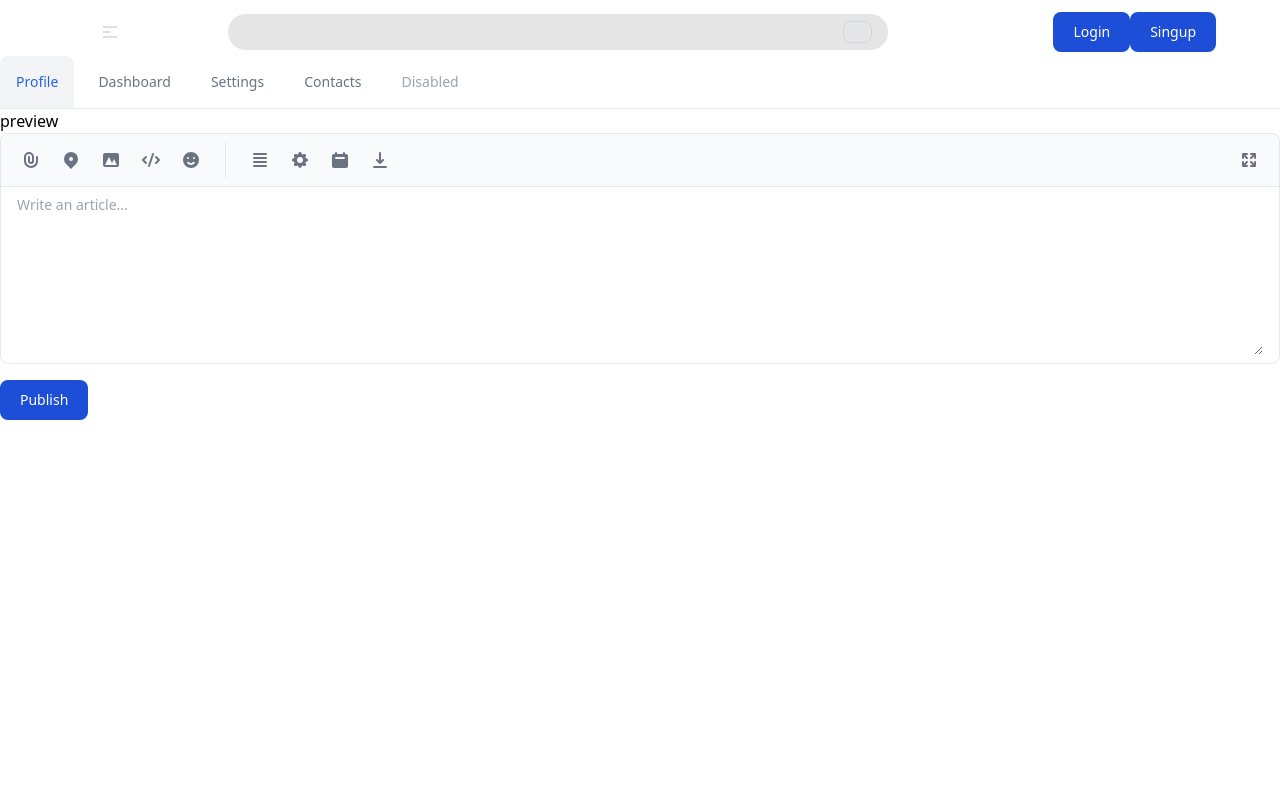
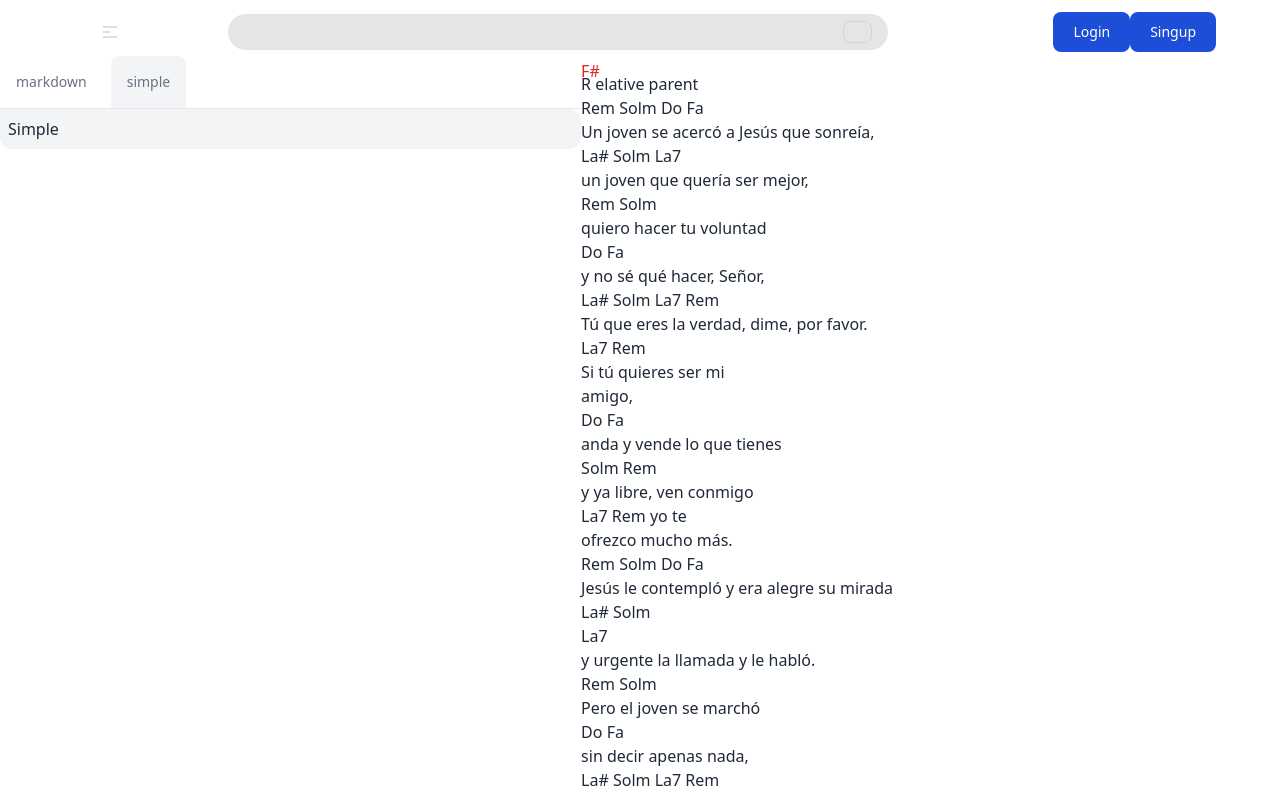
Before and after one commit to jesusmaherrera/songbook-nuxt, a Nuxt app: page / in a window 1280 px wide. Shown: the top 796 px of the page. Built offline with nearby package versions, Linux system fonts and the light colour scheme.

Commit message:
Start with design lyrics preview

```diff
--- a/components/Base/TabContainer.vue
+++ b/components/Base/TabContainer.vue
@@ -1,15 +1,7 @@
-<script setup lang="ts">
-defineProps({
-  name: {
-    type: String,
-    required: true,
-  },
-});
-const selected = inject("selected");
-</script>
+<script setup lang="ts"></script>
 
 <template>
-  <div v-if="selected === name">
+  <div class="bg-gray-100 text-gray-800 p-2 rounded-b-xl rounded-tr-xl">
     <slot />
   </div>
 </template>
--- a/components/Base/TabContainers.vue
+++ b/components/Base/TabContainers.vue
@@ -2,12 +2,8 @@
 interface Props {
   modelValue: string;
 }
-const props = defineProps<Props>();
-provide("selected", props.modelValue);
 </script>
 
 <template>
-  <div>
-    <slot />
-  </div>
+  <slot />
 </template>
--- a/components/Base/TabPanel.vue
+++ b/components/Base/TabPanel.vue
@@ -1,40 +1,26 @@
+<script setup lang="ts">
+interface Props {
+  modelValue: string;
+  options: string[];
+}
+defineProps<Props>();
+const emit = defineEmits(["update:modelValue"]);
+function submitClick(value) {
+  emit("update:modelValue", value);
+}
+</script>
 <template>
   <ul
     class="flex flex-wrap text-sm font-medium text-center text-gray-500 border-b border-gray-200 dark:border-gray-700 dark:text-gray-400"
   >
-    <li class="mr-2">
+    <li class="mr-2" v-for="option in options" :key="option">
       <a
         href="#"
         aria-current="page"
-        class="inline-block p-4 text-blue-600 bg-gray-100 rounded-t-lg active dark:bg-gray-800 dark:text-blue-500"
-        >Profile</a
-      >
-    </li>
-    <li class="mr-2">
-      <a
-        href="#"
-        class="inline-block p-4 rounded-t-lg hover:text-gray-600 hover:bg-gray-50 dark:hover:bg-gray-800 dark:hover:text-gray-300"
-        >Dashboard</a
-      >
-    </li>
-    <li class="mr-2">
-      <a
-        href="#"
-        class="inline-block p-4 rounded-t-lg hover:text-gray-600 hover:bg-gray-50 dark:hover:bg-gray-800 dark:hover:text-gray-300"
-        >Settings</a
-      >
-    </li>
-    <li class="mr-2">
-      <a
-        href="#"
-        class="inline-block p-4 rounded-t-lg hover:text-gray-600 hover:bg-gray-50 dark:hover:bg-gray-800 dark:hover:text-gray-300"
-        >Contacts</a
-      >
-    </li>
-    <li>
-      <a
-        class="inline-block p-4 text-gray-400 rounded-t-lg cursor-not-allowed dark:text-gray-500"
-        >Disabled</a
+        @click.prevent="submitClick(option)"
+        class="inline-block p-4 rounded-t-lg active dark:bg-gray-800 dark:text-blue-500"
+        :class="{ 'bg-gray-100': option === modelValue }"
+        >{{ option }}</a
       >
     </li>
   </ul>
--- a/components/Song/Form.vue
+++ b/components/Song/Form.vue
@@ -1,16 +1,26 @@
 <script setup lang="ts">
 import type { Ref } from "vue";
-const tab: Ref<string> = ref("preview");
+const tab: Ref<string> = ref("simple");
+const tabs: string[] = ref(["markdown", "simple"]);
 </script>
+
 <template>
+  <div class="flex">
+    <div class="grow">
+      <BaseTabPanel v-model="tab" :options="tabs" />
+      <BaseTabContainers v-model="tab">
+        <BaseTabContainer v-if="tab === 'markdown'">
+          <BaseEditBox />
+        </BaseTabContainer>
+        <BaseTabContainer v-if="tab === 'simple'"> Simple </BaseTabContainer>
+      </BaseTabContainers>
+    </div>
+    <div class="grow w-70">
+      <SongViewer />
+    </div>
+  </div>
   <div>
-    <BaseTabPanel />
-    <BaseTabContainers v-model="tab">
-      <BaseTabContainer name="markdown"> markdown </BaseTabContainer>
-      <BaseTabContainer name="preview"> preview </BaseTabContainer>
-    </BaseTabContainers>
-    <form>
-      <BaseEditBox />
+    <form class="mt-2">
       <BaseButton label="Publish" />
     </form>
   </div>
--- /dev/null
+++ b/components/SongViewer.vue
@@ -0,0 +1,51 @@
+<template>
+  <div class="bg-white text-gray-800">
+    <div class="pt-4">
+      <span class="relative">
+        R
+        <span class="absolute bottom-3 left-0 text-red-600">F#</span> </span
+      >elative parent
+    </div>
+    <div>
+      Rem Solm Do Fa <br />
+      Un joven se acercó a Jesús que sonreía, <br />
+      La# Solm La7 <br />
+      un joven que quería ser mejor, <br />
+      Rem Solm <br />
+      quiero hacer tu voluntad <br />
+      Do Fa <br />
+      y no sé qué hacer, Señor, <br />
+      La# Solm La7 Rem <br />
+      Tú que eres la verdad, dime, por favor. <br />
+      La7 Rem <br />
+      Si tú quieres ser mi <br />
+      amigo, <br />
+      Do Fa <br />
+      anda y vende lo que tienes <br />
+      Solm Rem <br />
+      y ya libre, ven conmigo <br />
+      La7 Rem yo te <br />
+      ofrezco mucho más. <br />
+      Rem Solm Do Fa <br />
+      Jesús le contempló y era alegre su mirada <br />
+      La# Solm <br />
+      La7 <br />
+      y urgente la llamada y le habló. <br />
+      Rem Solm <br />
+      Pero el joven se marchó <br />
+      Do Fa <br />
+      sin decir apenas nada, <br />
+      La# Solm La7 Rem <br />
+      como el joven era rico, triste se marchó. <br />
+      La7 Rem Si tú <br />
+      quieres ser mi amigo, <br />
+      Do Fa <br />
+      anda y vende lo que tienes <br />
+      Solm Rem <br />
+      y ya libre, ven <br />
+      conmigo <br />
+      La7 Rem <br />
+      yo te ofrezco mucho más. <br />
+    </div>
+  </div>
+</template>
```
